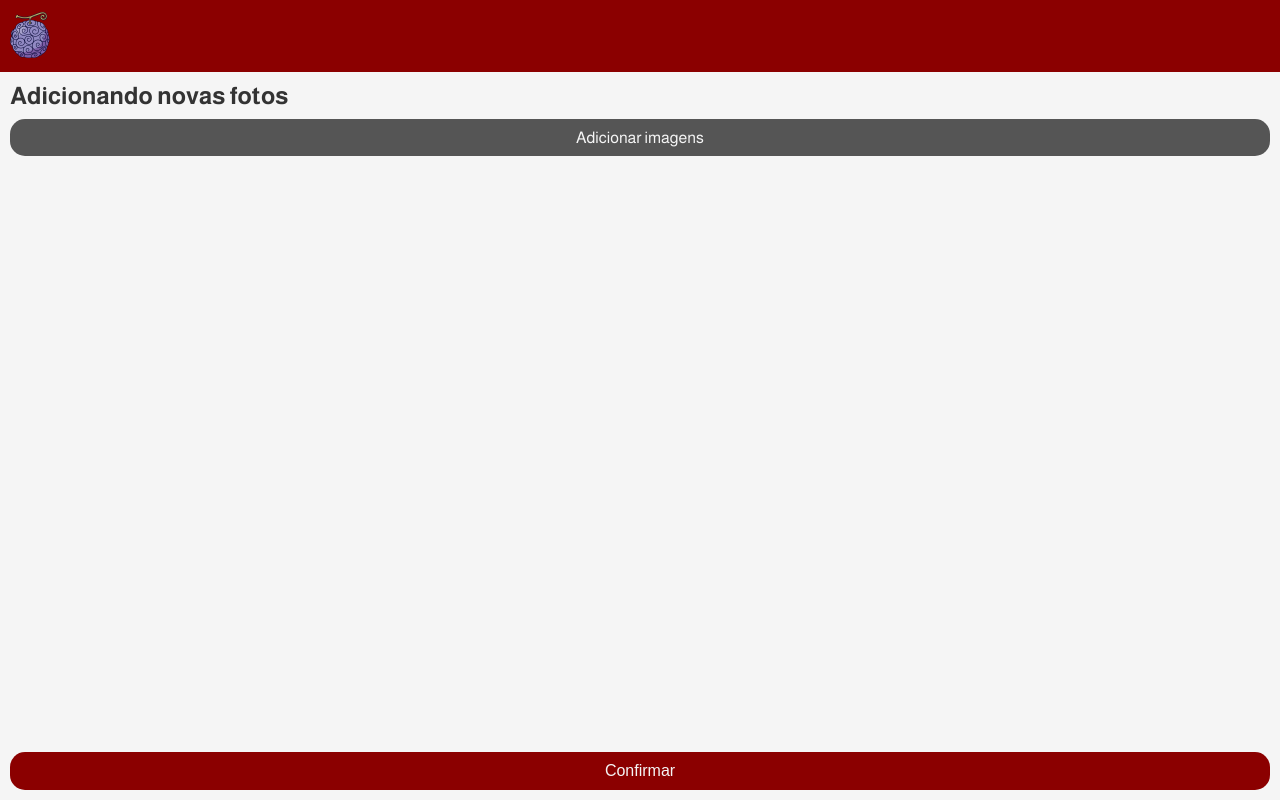
After one commit to BernardoSMota/Sistema-OS, a Django app: page /edit/1/add_pictures in a window 1280 px wide. The commit adds this page. Run offline with Django 5.2, Linux system fonts and the light colour scheme; some libraries are stand-ins or nearby versions.

Commit message:
view edit_step_add_pictures created

```diff
--- /dev/null
+++ b/sistema_os/ordens/static/ordens/css/edits/pictures.css
@@ -0,0 +1,72 @@
+main{
+    display: flex;
+    flex-direction: column;
+    padding: 1rem;
+}
+form{
+    flex-grow: 1;
+    display: flex;
+    flex-direction: column;
+}
+
+#pictures-container{
+    flex-grow: 1;
+    display: flex;
+    flex-wrap: wrap;
+    overflow: hidden;
+    align-items: center;
+    justify-content: space-evenly;
+}
+
+input[type='file']{
+    display: none;
+}
+
+.pictures{
+    margin: 1rem 0;
+    width: 100%;
+}
+
+.pictures label{
+    font-size: 1.6rem;
+    background-color: var(--secondary-button);
+    color: var(--main-bg);
+    text-align: center;
+    padding: 1rem;
+    border-radius: 1.5rem;
+    cursor: pointer;
+    user-select: none;
+    display: block;
+    width: 100%;
+}
+
+.pictures label:hover,
+.pictures label:active{
+    background-color: var(--secondary-button-hover);
+}
+
+#pictures-container {
+    flex-direction: row;
+    gap: 5px;
+
+    user-select: none;
+}
+
+.action-buttons{
+    width: 100%;
+    display: flex;
+    flex-direction: row;
+    flex-wrap: nowrap;
+    gap: 0.3rem;
+}
+
+.action-button{
+    width: 100%;
+}
+
+
+/* #pictures-container img {
+    width: 100px;
+    height: auto;
+    border-radius: 8px;
+} */
--- a/sistema_os/ordens/templates/ordens/pages/create.html
+++ b/sistema_os/ordens/templates/ordens/pages/create.html
@@ -1,6 +1,7 @@
 {% load static %}
 {% include "global/partials/head.html" %}
 <link rel="stylesheet" href="{% static "ordens/css/create.css" %}">
+<link rel="stylesheet" href="{% static "ordens/css/input_file.css" %}">
 </head>
 <body>
     {% include "global/partials/messages.html" %}
--- /dev/null
+++ b/sistema_os/ordens/templates/ordens/pages/edits/pictures.html
@@ -0,0 +1,33 @@
+{% load static %}
+{% include "global/partials/head.html" %}
+</head>
+<body>
+    {% include "global/partials/messages.html" %}
+    {% include "global/partials/header.html" %}
+    <link rel="stylesheet" href="{% static "ordens/css/input_file.css" %}">
+    <link rel="stylesheet" href="{% static "ordens/css/edits/pictures.css" %}">
+    <main>
+    <h2>Adicionando novas fotos</h2>
+        <form action="" method='POST' enctype="multipart/form-data">
+            {% csrf_token %}
+            <span class='input-span pictures'>
+                <label for="pictures" id='label-pictures'>Adicionar imagens</label>
+                <input type="file" name="pictures" id="pictures" accept="image/*" multiple placeholder='Fotos do equipamento'>
+            </span>
+            <div id="pictures-container" class="status"></div>
+
+            <div class="action-buttons">
+                {% if go_back %}
+                    <button class='action-button'>Anterior</button>
+                {% endif %}
+                <button class='action-button' type="submit">Confirmar</button>
+                {% if next %}
+                    <button class='action-button'>Próximo</button>
+                {% endif %}
+            </div>
+        </form>
+    </main>
+
+    <script src="{% static "ordens/js/update_pictures.js" %}"></script>
+</body>
+</html>
--- a/sistema_os/ordens/urls.py
+++ b/sistema_os/ordens/urls.py
@@ -1,11 +1,15 @@
 from django.urls import path
-from ordens.views import home, create, edit, verify_os
+from ordens.views import home, create, edit, verify_os, edit_step, edit_step_add_pictures, edit_step_relatorio, edit_step_add_final_pictures
 
 app_name = 'ordens'
 
 urlpatterns = [
     path('', home, name='home'),
     path('create/', create, name='create'),
-    path('edit/<int:os>/', edit, name='edit'),
+    path('edit/<int:os_number>/', edit, name='edit'),
+    path('edit/<int:os_number>/add_pictures', edit_step_add_pictures, name='add_pictures'),
+    path('edit/<int:os_number>/relatorio', edit_step_relatorio, name='relatorio'),
+    path('edit/<int:os_number>/final_pictures', edit_step_add_final_pictures, name='add_final_pictures'),
+    path('edit_step/', edit_step, name='edit_step'),
     path('verify_os/', verify_os, name='verificar_os'),
 ]
--- a/sistema_os/ordens/utils/create_folders.py
+++ b/sistema_os/ordens/utils/create_folders.py
@@ -1,6 +1,7 @@
 from django.conf import settings
 from datetime import datetime
 import os
+from decouple import config
 
 
 def create_folder(post, files):
@@ -28,12 +29,15 @@ def create_folder(post, files):
 
 def save_imgs(path, os_number, files):
     images = files.getlist('pictures')
-    image_folder_path = os.path.join(path, '02 - Entrada e peritagem')
+    image_folder_name = config('IMAGENS')
+    image_folder_path = os.path.join(path, image_folder_name)
     os.makedirs(image_folder_path, exist_ok=True)
+
+    num_to_sum = 0 if len(os.listdir(image_folder_path)) == 0 else len(os.listdir(image_folder_path))
 
     for num,img in enumerate(images):
         ext = os.path.splitext(img.name)[1]
-        nome_arquivo = f'OS {os_number} - {(num + 1):03}{ext}'
+        nome_arquivo = f'OS {os_number} - {(num + num_to_sum + 1):03}{ext}'
         full_path = os.path.join(image_folder_path, nome_arquivo)
 
         with open(full_path, 'wb+') as file:
--- a/sistema_os/ordens/views.py
+++ b/sistema_os/ordens/views.py
@@ -1,8 +1,11 @@
 from django.shortcuts import render, redirect
 from ordens.utils.locate_os import check_existing
-from ordens.utils.create_folders import create_folder
-from django.http import JsonResponse
+from ordens.utils.create_folders import create_folder, save_imgs
+from django.http import JsonResponse, Http404
 from django.contrib import messages
+from django.conf import settings
+import os
+
 
 
 # Create your views here.
@@ -17,7 +20,6 @@ def home(request):
 
     return render(request, 'ordens/pages/index.html',
                   context={'window_title': 'Início',})
-
 
 
 def create(request):
@@ -35,10 +37,60 @@ def create(request):
                   context={'window_title': 'Criando OS'})
 
 
-def edit(request, os):
+def edit(request, os_number):
+    if request.method == 'POST':
+        edits_chosen = request.POST.getlist('edit_options', [])
+
+        if not edits_chosen:
+            messages.error(request, 'Selecione ao menos uma etapa')
+            return redirect('ordens:edit', os_number)
+
+        request.session['edit_steps'] = edits_chosen
+        request.session['edit_index'] = 0
+        request.session['os_number'] = os_number
+
+        return redirect('ordens:edit_step')
+
+
     return render(request, 'ordens/pages/edit.html',
                   context={'window_title': 'Criando OS',
-                           'os_number': os})
+                           'os_number': os_number})
+
+
+
+def edit_step(request):
+    steps = request.session.get('edit_steps', [])
+    index = request.session.get('edit_index', 0)
+    os_number = request.session.get('os_number')
+
+    print(steps)
+
+    if index >= len(steps):
+        messages.success(request, f'OS {os_number} editada com sucesso')
+        return redirect('ordens:home')
+
+    current_step = steps[index]
+    print(current_step)
+    return redirect(f'ordens:{current_step}', os_number=os_number)
+
+
+
+def edit_step_add_pictures(request, os_number):
+    full_path = os.path.join(settings.CAMINHO_BASE_SALVAMENTO, str(os_number))
+    save_imgs(full_path, os_number, request.FILES)
+
+    return render(request, 'ordens/pages/edits/pictures.html')
+
+
+def edit_step_relatorio(request, os_number):
+    return render(request, 'ordens/pages/edits/relatorio.html')
+
+
+def edit_step_add_final_pictures(request, os_number):
+    return render(request, 'ordens/pages/edits/final_pictures.html')
+
+
+
 
 
 
--- a/sistema_os/static/global/css/style.css
+++ b/sistema_os/static/global/css/style.css
@@ -143,3 +143,13 @@ button:disabled{
     border-color: var(--warning-lt);
     color: var(--warning);
 }
+
+button[type='submit']:not(:disabled){
+    background-color: var(--primary-button);
+    color: var(--main-bg);
+}
+
+button[type='submit']:not(:disabled):hover{
+    background-color: var(--primary-button-hover);
+    color: var(--main-bg);
+}
```
Also changed, not shown: sistema_os/ordens/static/ordens/css/create.css (+20 -20 lines), sistema_os/ordens/static/ordens/css/edit.css (+11 -8 lines), sistema_os/ordens/templates/ordens/pages/edit.html (+8 -16 lines), sistema_os/ordens/templates/ordens/pages/edits/final_pictures.html (added, +9 -0 lines), sistema_os/ordens/templates/ordens/pages/edits/laudo.html (added, +9 -0 lines), sistema_os/ordens/templates/ordens/pages/edits/relatorio.html (added, +9 -0 lines), sistema_os/ordens/static/ordens/css/input_file.css (added).
